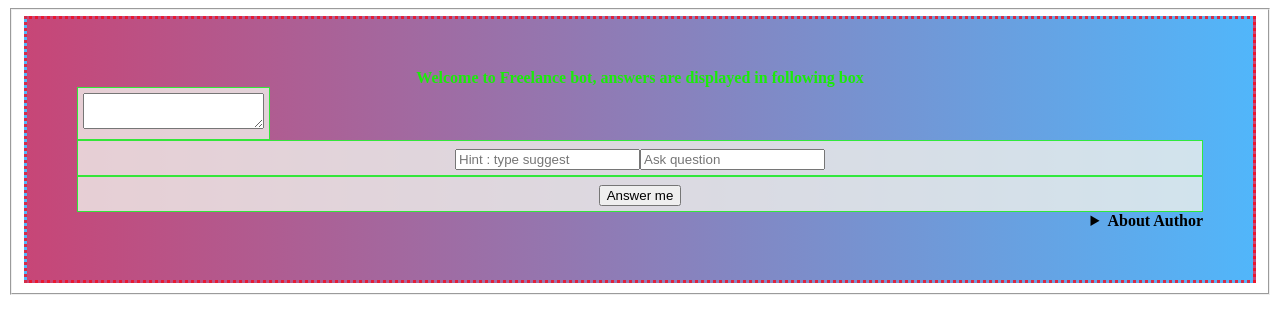
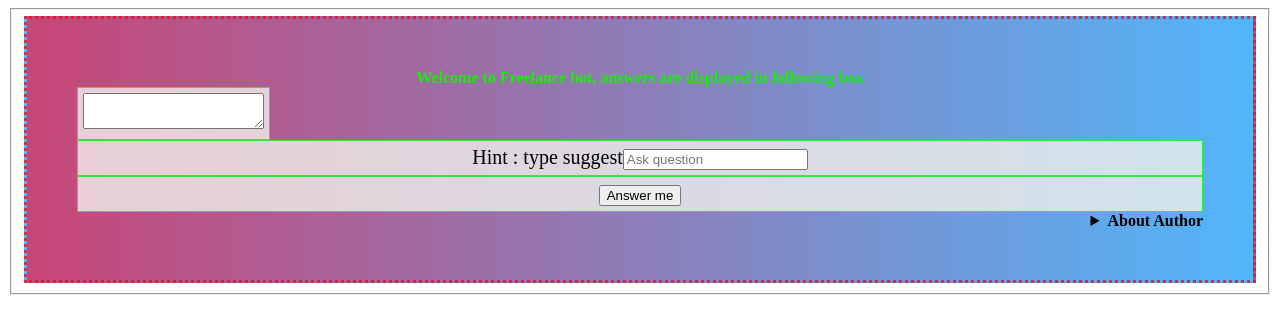
Before and after one commit to crajgopal/bot, a plain HTML site: page index.html in a window 1280 px wide. Drawn offline with Linux system fonts and the light colour scheme.

Commit message:
Update index.html

```diff
--- a/index.html
+++ b/index.html
@@ -14,7 +14,7 @@
     <legend class ="raj"><strong>Welcome to Freelance bot, answers are displayed in following box </strong></legend>
 
     <div class ="txtarea"><textarea readonly="true" id ="bottxt"></textarea></div>
-    <div class="label"><input type ="" placeholder="Hint : type suggest" ><input type ="text" id ="userq" placeholder="Ask question" ></div>
+    <div class="label">Hint : type suggest<input type ="text" id ="userq" placeholder="Ask question" ></div>
     <div class ="btn"><button onclick="response()">Answer me </button></div>
 
 <!-- Using details element -->
```
